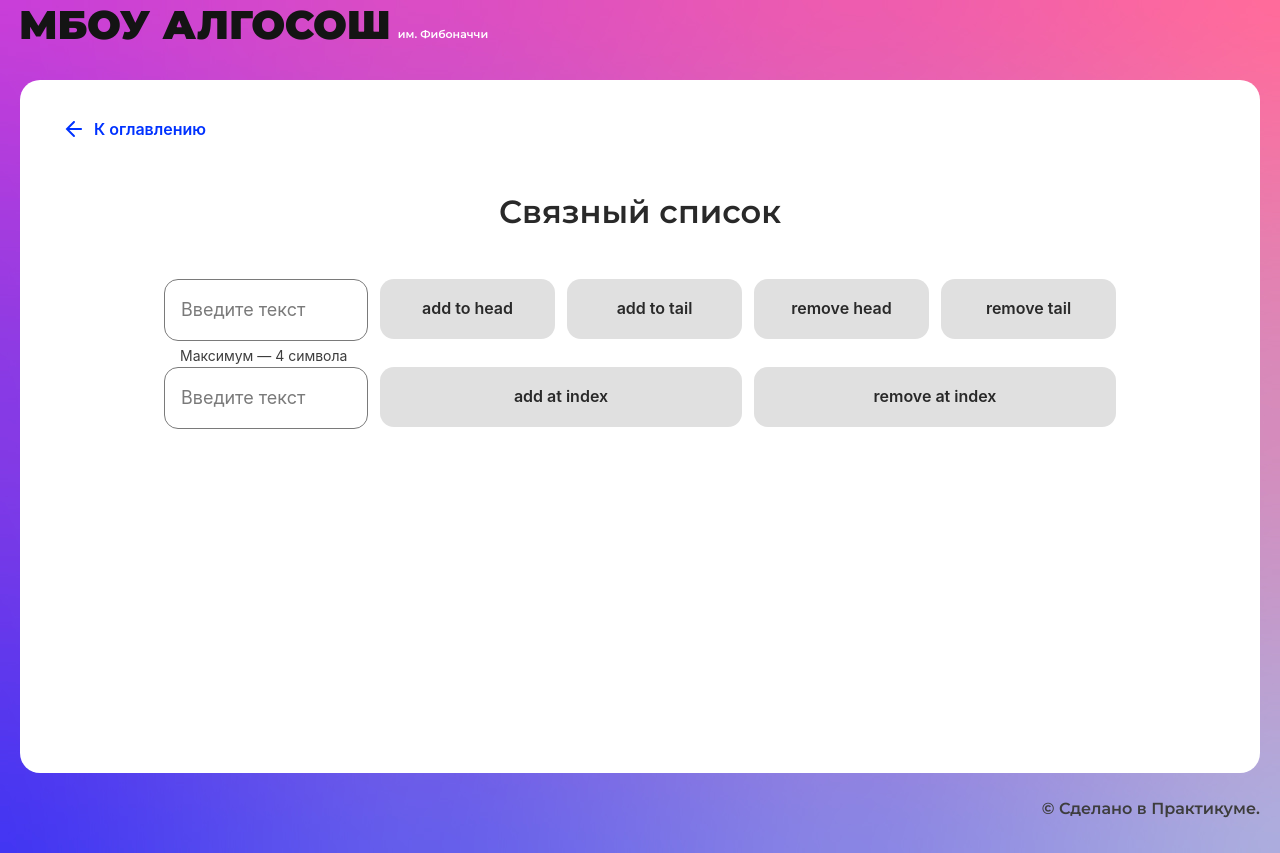
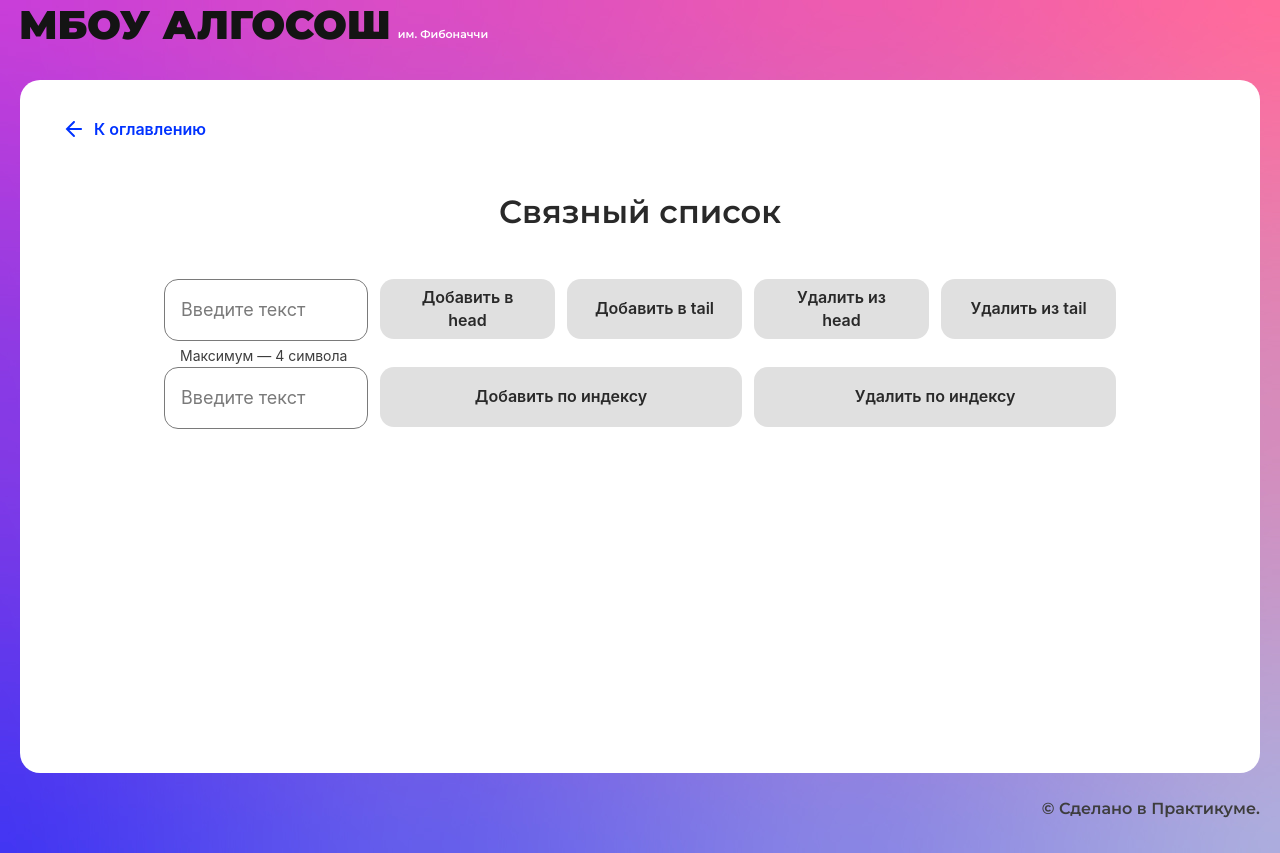
Before and after one commit to AKuznetsov07/algososh, a React (Create React App) app: page /list in a window 1280 px wide. Built offline with nearby package versions, Linux system fonts and the light colour scheme.

Commit message:
поменял текст

```diff
--- a/src/components/list-page/list-page.tsx
+++ b/src/components/list-page/list-page.tsx
@@ -287,25 +287,25 @@ export const ListPage: React.FC = () => {
                   <div>
                       <div className={`${styles.inputRow}`}>
                           <Input extraClass={`${styles.inputControl}`} maxLength={4} isLimitText={true} value={nodeStr} onChange={onNodeStrValueChange}></Input>
-                          <Button extraClass={`${styles.Button}`} text="add to head" onClick={handleAddHeadClick}
+                          <Button extraClass={`${styles.Button}`} text="Добавить в head" onClick={handleAddHeadClick}
                               isLoader={(processingMode === ADD_HEAD) && isProcessing}
                               disabled={isProcessing || (nodeStr.length === 0)}></Button>
-                          <Button extraClass={`${styles.Button}`} text="add to tail" onClick={handleAddTailClick}
+                          <Button extraClass={`${styles.Button}`} text="Добавить в tail" onClick={handleAddTailClick}
                               isLoader={(processingMode === ADD_TAIL) && isProcessing}
                               disabled={isProcessing || (nodeStr.length === 0)}></Button>
-                          <Button extraClass={`${styles.Button}`} text="remove head" onClick={handleRemoveHeadClick}
+                          <Button extraClass={`${styles.Button}`} text="Удалить из head" onClick={handleRemoveHeadClick}
                               isLoader={(processingMode === REMOVE_HEAD) && isProcessing}
                               disabled={isProcessing || (linkedNodeList.getSize() === 0)}></Button>
-                          <Button extraClass={`${styles.Button}`} text="remove tail" onClick={handleRemoveTailClick}
+                          <Button extraClass={`${styles.Button}`} text="Удалить из tail" onClick={handleRemoveTailClick}
                               isLoader={(processingMode === REMOVE_TAIL) && isProcessing}
                               disabled={isProcessing || (linkedNodeList.getSize() === 0)}></Button>
                       </div>
                       <div className={`${styles.inputRow}`}>
                           <Input extraClass={`${styles.inputControl}`} value={indStr} onChange={onIndValueChange}></Input>
-                          <Button extraClass={`${styles.wideButton}`} text="add at index" onClick={handleInsertAtClick}
+                          <Button extraClass={`${styles.wideButton}`} text="Добавить по индексу" onClick={handleInsertAtClick}
                               isLoader={(processingMode === ADD_INDEX) && isProcessing}
                               disabled={isProcessing || (nodeStr.length === 0) || (indStr.length === 0) || (linkedNodeList.getSize() < Number(indStr))}></Button>
-                          <Button extraClass={`${styles.wideButton}`} text="remove at index" onClick={handleRemoveAtClick}
+                          <Button extraClass={`${styles.wideButton}`} text="Удалить по индексу" onClick={handleRemoveAtClick}
                               isLoader={(processingMode === REMOVE_INDEX) && isProcessing}
                               disabled={isProcessing || (indStr.length === 0) || (linkedNodeList.getSize() < Number(indStr))} ></Button>
                       </div>
--- a/src/components/queue-page/queue-page.tsx
+++ b/src/components/queue-page/queue-page.tsx
@@ -95,10 +95,10 @@ export const QueuePage: React.FC = () => {
                   <div className={`${styles.inputRow}`}>
                       <div className={`${styles.controlsGroup}`}>
                           <Input maxLength={4} isLimitText={true} value={inputStr} onChange={onValueChange}></Input>
-                          <Button text="add" onClick={handleEnqueueClick} disabled={(inputStr.length === 0) || (stringQueue.getTail() === queueMaxLength - 1)}></Button>
-                          <Button text="drop" onClick={handleDequeueClick} disabled={stringQueue.getHead() === null}></Button>
+                          <Button text="Добавить" onClick={handleEnqueueClick} disabled={(inputStr.length === 0) || (stringQueue.getTail() === queueMaxLength - 1)}></Button>
+                          <Button text="Удалить" onClick={handleDequeueClick} disabled={stringQueue.getHead() === null}></Button>
                       </div>
-                      <Button text="clear" onClick={handleClearClick} disabled={stringQueue.getHead() === null}></Button>
+                      <Button text="Очистить" onClick={handleClearClick} disabled={stringQueue.getHead() === null}></Button>
                   </div>
                   <ul className={`${styles.circlesGrid}`}>
                       {stringCirclesPropsList.map((circlesProps) => (
@@ -109,17 +109,6 @@ export const QueuePage: React.FC = () => {
                   </ul>
               </div>
           </div>
-          {/*<div className={`${styles.inputRow}`}>*/}
-          {/*    <Input maxLength={4} isLimitText={true} value={inputStr} onChange={onValueChange}></Input>*/}
-          {/*    <Button text="add" onClick={handleEnqueueClick} disabled={(inputStr.length === 0) || (stringQueue.getTail() === queueMaxLength - 1)}></Button>*/}
-          {/*    <Button text="drop" onClick={handleDequeueClick} disabled={stringQueue.getHead() ===null }></Button>*/}
-          {/*    <Button text="clear" onClick={handleClearClick} disabled={stringQueue.getHead() === null}></Button>*/}
-          {/*</div>*/}
-          {/*<div className={`${styles.circlesGrid}`}>*/}
-          {/*    {stringCirclesPropsList.map((circlesProps) => (*/}
-          {/*        <Circle key={uuidv4()} {...circlesProps} />*/}
-          {/*    ))}*/}
-          {/*</div>*/}
     </SolutionLayout>
   );
 };
--- a/src/components/sorting-page/sorting-page.tsx
+++ b/src/components/sorting-page/sorting-page.tsx
@@ -162,14 +162,14 @@ export const SortingPage: React.FC = () => {
               <div className={`${styles.contentColumn}`}>
                   <div className={`${styles.inputRow}`}>
                       <div className={`${styles.controlsPair}`}>
-                          <RadioInput label="select" value={select} checked={selectedOption === select} onChange={handleOptionChange}></RadioInput>
-                          <RadioInput label="bubble" value={bubble} checked={selectedOption === bubble} onChange={handleOptionChange}></RadioInput>
+                          <RadioInput label="Выбор" value={select} checked={selectedOption === select} onChange={handleOptionChange}></RadioInput>
+                          <RadioInput label="Пузырёк" value={bubble} checked={selectedOption === bubble} onChange={handleOptionChange}></RadioInput>
                       </div>
                       <div className={`${styles.controlsPair}`}>
-                          <Button text="Up" onClick={handleUpSortClick} sorting={Direction.Ascending} disabled={sortingUp || sortingDown} isLoader={sortingUp}></Button>
-                          <Button text="down" onClick={handleDownSortClick} sorting={Direction.Descending} disabled={sortingUp || sortingDown} isLoader={sortingDown}></Button>
+                          <Button text="По возрастанию" onClick={handleUpSortClick} sorting={Direction.Ascending} disabled={sortingUp || sortingDown} isLoader={sortingUp}></Button>
+                          <Button text="По убыванию" onClick={handleDownSortClick} sorting={Direction.Descending} disabled={sortingUp || sortingDown} isLoader={sortingDown}></Button>
                       </div>
-                      <Button text="new" onClick={handleNewArrayClick} disabled={sortingUp || sortingDown}></Button>
+                      <Button text="Новый массив" onClick={handleNewArrayClick} disabled={sortingUp || sortingDown}></Button>
                   </div>
                   <ul className={`${styles.columnsRow}`}>
                       {unsortedColumnPropsList.map((columnProps) => (
--- a/src/components/stack-page/stack-page.tsx
+++ b/src/components/stack-page/stack-page.tsx
@@ -64,10 +64,10 @@ export const StackPage: React.FC = () => {
                   <div className={`${styles.inputRow}`}>
                       <div className={`${styles.controlsGroup}`}>
                           <Input maxLength={4} isLimitText={true} value={inputStr} onChange={onValueChange}></Input>
-                          <Button text="add" onClick={handlePushClick} disabled={inputStr.length === 0}></Button>
-                          <Button text="drop" onClick={handlePopClick} disabled={stringStack.getSize() === 0}></Button>
+                          <Button text="Добавить" onClick={handlePushClick} disabled={inputStr.length === 0}></Button>
+                          <Button text="Удалить" onClick={handlePopClick} disabled={stringStack.getSize() === 0}></Button>
                       </div>
-                      <Button text="clear" onClick={handleClearClick} disabled={stringStack.getSize() === 0}></Button>
+                      <Button text="Очистить" onClick={handleClearClick} disabled={stringStack.getSize() === 0}></Button>
                   </div>
                   <ul className={`${styles.circlesGrid}`}>
                       {stringCirclesPropsList.map((circlesProps) => (
```
